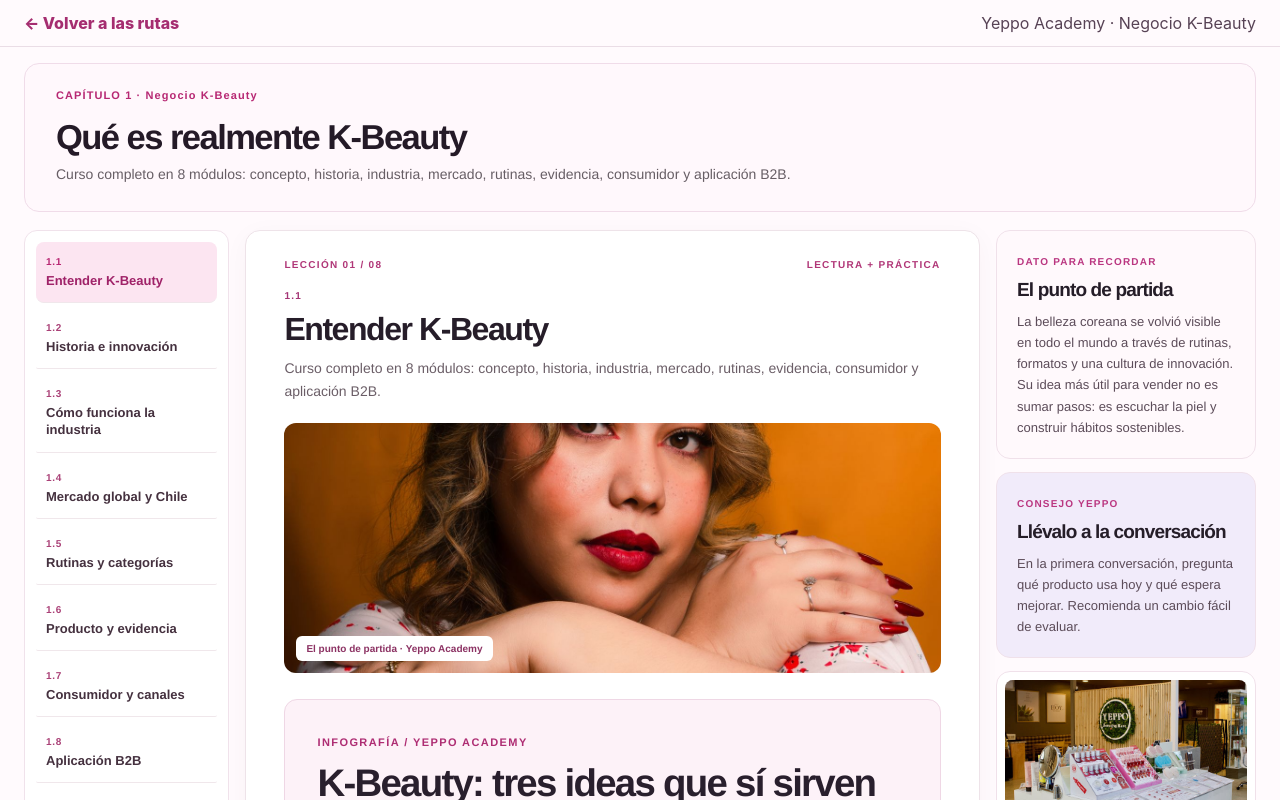
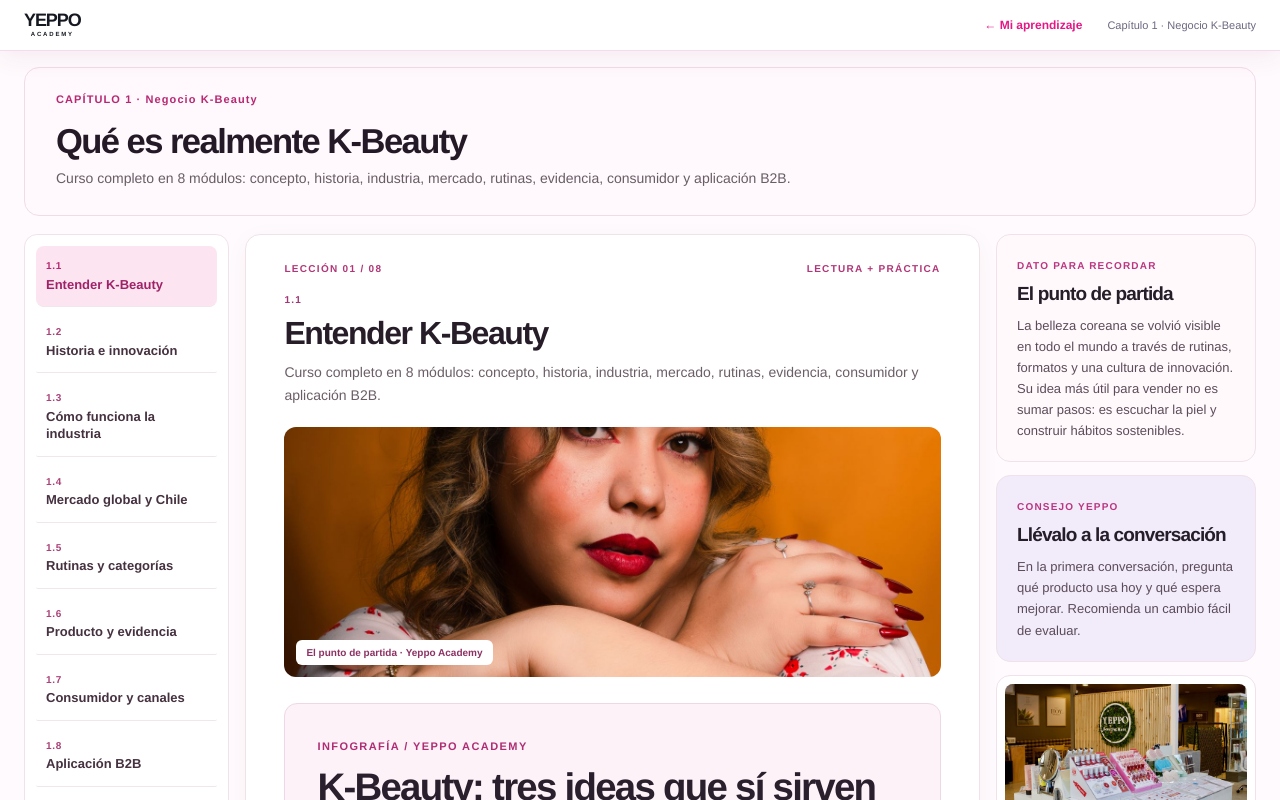
Before and after one commit to larreca/margenreal, a Next.js app in the folder yeppo-academy/: page /revision/c01 in a window 1280 px wide. Shown: the top 800 px of the page. Built offline with nearby package versions, Linux system fonts and the light colour scheme; no server answers; the database is empty.

Commit message:
Unify chapter navigation with learning dashboard

```diff
--- a/yeppo-academy/app/globals.css
+++ b/yeppo-academy/app/globals.css
@@ -265,3 +265,7 @@ body:has(.editorial-home),body:has(.editorial-reader){background:#fffafd;color:#
 @media(max-width:1150px){.dash-top,.dash-bottom{grid-template-columns:minmax(0,1fr) minmax(250px,.55fr)}.dash-right{grid-column:1/-1;display:grid;grid-template-columns:repeat(3,1fr);grid-template-rows:auto}.dash-course{padding-right:90px}.dash-course img{width:75px}.dash-progress-content{gap:10px}.dash-ring{width:105px;height:105px;flex-basis:105px}.dash-fact-body img{height:160px}.dash-bottom .dash-awards{grid-column:1/-1}.dash-chapter-grid{grid-template-columns:repeat(3,1fr)}}
 @media(max-width:760px){.dash-wrap{padding:9px}.dash-nav{padding:0 12px;gap:12px}.dash-nav-links{gap:12px;overflow:auto}.dash-nav-links a{font-size:10px}.dash-nav-action{display:none}.dash-top,.dash-bottom{display:flex;flex-direction:column}.dash-left,.dash-right{display:flex;flex-direction:column}.dash-hero{min-height:350px}.dash-phone-column{min-height:670px}.dash-phone{height:660px}.dash-path{min-height:145px}.dash-simulator{min-height:285px}.dash-progress-content{height:auto}.dash-chapter-grid{grid-template-columns:repeat(2,1fr)}}
 @media(max-width:520px){.dash-nav-links a:not(.active){display:none}.dash-nav-links{margin-left:auto}.dash-hero{min-height:340px;grid-template-columns:60% 40%}.dash-hero-copy{padding:24px 0 19px 18px}.dash-hero h1{font-size:29px}.dash-hero p{font-size:11px}.dash-hero .dash-button{font-size:10px;padding:9px}.dash-steps{grid-template-columns:repeat(3,1fr);row-gap:12px}.dash-step:not(:last-child):after{display:none}.dash-path{min-height:210px}.dash-sim-grid{grid-template-columns:1fr;height:auto}.dash-sim-photo{height:150px}.dash-sim-photo blockquote{left:30%}.dash-sim-options{padding:3px}.dash-phone-column{min-height:655px}.dash-glossary-grid{grid-template-columns:repeat(2,1fr)}.dash-chapter-grid{grid-template-columns:1fr 1fr}.dash-chapter-grid img{height:105px}.dash-title-row h2{font-size:16px}.dash-title-row a{font-size:9px}.dash-award-grid b{font-size:9px}}
+.chapter-dashboard-nav{display:flex;align-items:center;justify-content:space-between;background:#fff!important;border-bottom:1px solid #f5dcea!important;box-shadow:0 7px 24px rgba(120,42,89,.07);font-family:"Avenir Next",Avenir,"Helvetica Neue",Arial,sans-serif}
+.chapter-dashboard-logo{font-size:18px;font-weight:1000;line-height:.78;letter-spacing:-.06em;color:#151821!important}.chapter-dashboard-logo small{display:block;font-size:6px;letter-spacing:.3em;text-align:center;margin-top:5px}
+.chapter-dashboard-nav>div{display:flex;align-items:center;gap:25px}.chapter-dashboard-nav>div a{color:#e21887!important;font-size:12px}.chapter-dashboard-nav>div span{font-size:11px;color:#6d6880}
+@media(max-width:650px){.chapter-dashboard-nav>div{gap:8px}.chapter-dashboard-nav>div span{display:none}.chapter-dashboard-logo{font-size:15px}}
--- a/yeppo-academy/app/revision/[id]/page.js
+++ b/yeppo-academy/app/revision/[id]/page.js
@@ -11,5 +11,5 @@ export default async function RevisionChapter({params}){
  const {id}=await params;
  const chapter=await getChapter(id);
  if(!chapter||chapter.n>12)notFound();
- return <main><div className="ya-reader ya-reader-top"><Link href="/revision">← Volver a las rutas</Link><span>Yeppo Academy · {chapter.schoolName}</span></div><ChapterReader chapter={chapter} previewMode/></main>;
+ return <main><nav className="ya-reader ya-reader-top chapter-dashboard-nav" aria-label="Navegación de la lección"><Link href="/revision" className="chapter-dashboard-logo">YEPPO<small>ACADEMY</small></Link><div><Link href="/revision">← Mi aprendizaje</Link><span>Capítulo {chapter.n} · {chapter.schoolName}</span></div></nav><ChapterReader chapter={chapter} previewMode/></main>;
 }
```
